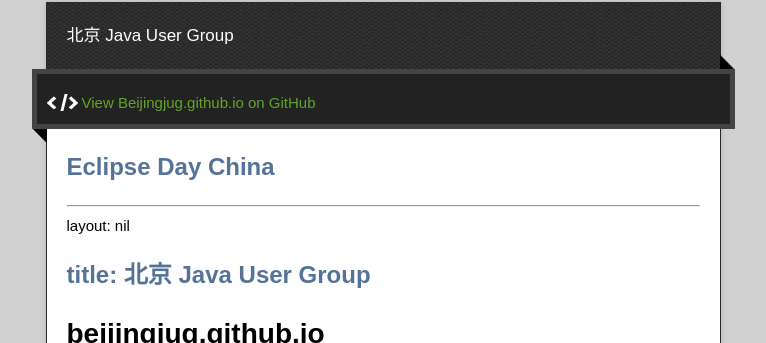
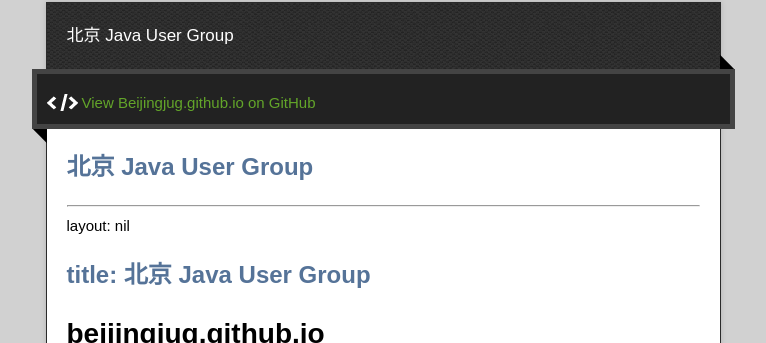
Before and after one commit to beijingjug/beijingjug.github.io, a Jekyll site: the page built from index.md, in a window 1280 px wide. Shown: the part 128-471 px from the top of the page, without its empty margins (257-1023 px from the left). Built offline with Jekyll 4.4.1, drawn with Linux system fonts in a browser that asks for light colours; nearby versions of some CDN libraries; Markdown is read by kramdown in place of the engine named in the settings.

Commit message:
## 北京 Java User Group

```diff
--- a/index.md
+++ b/index.md
@@ -3,7 +3,7 @@ layout: timemachine
 title: 北京 Java User Group
 ---
 
-## Eclipse Day China
+## 北京 Java User Group
 
 <hr><p>layout: nil</p>
 
```
